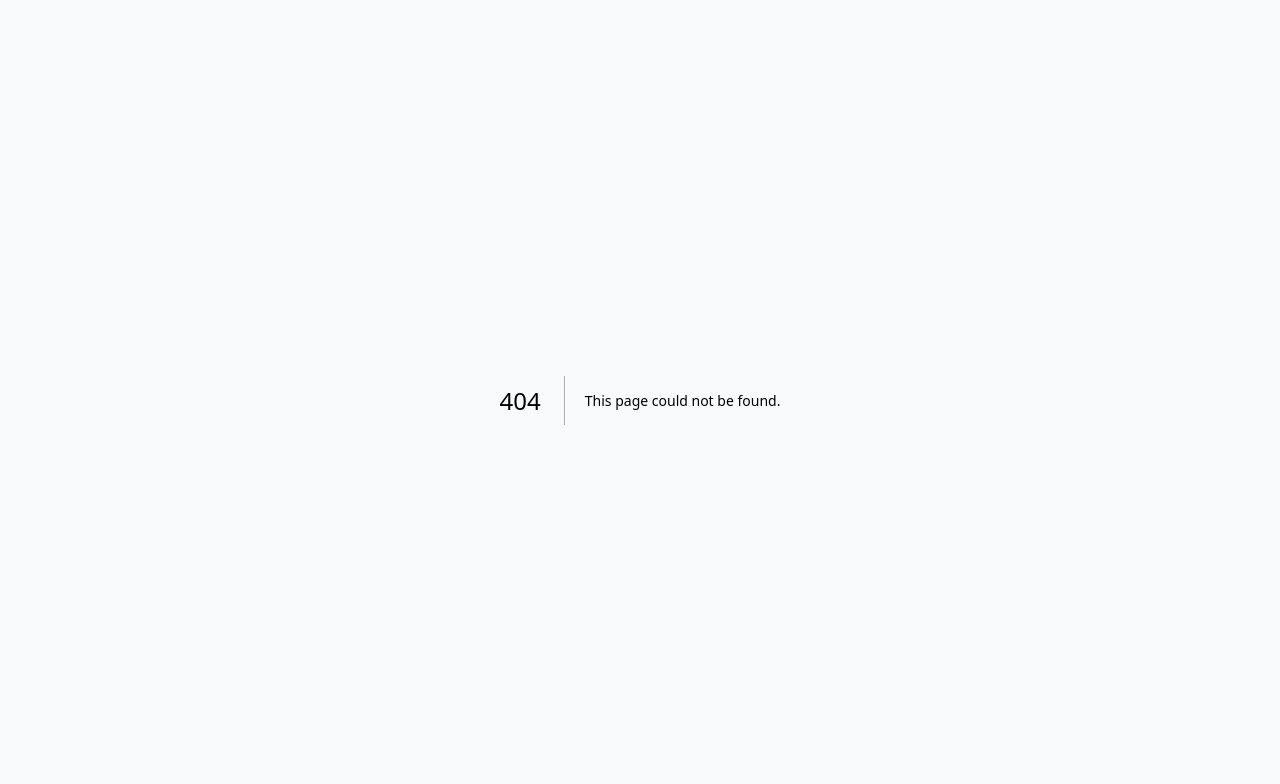
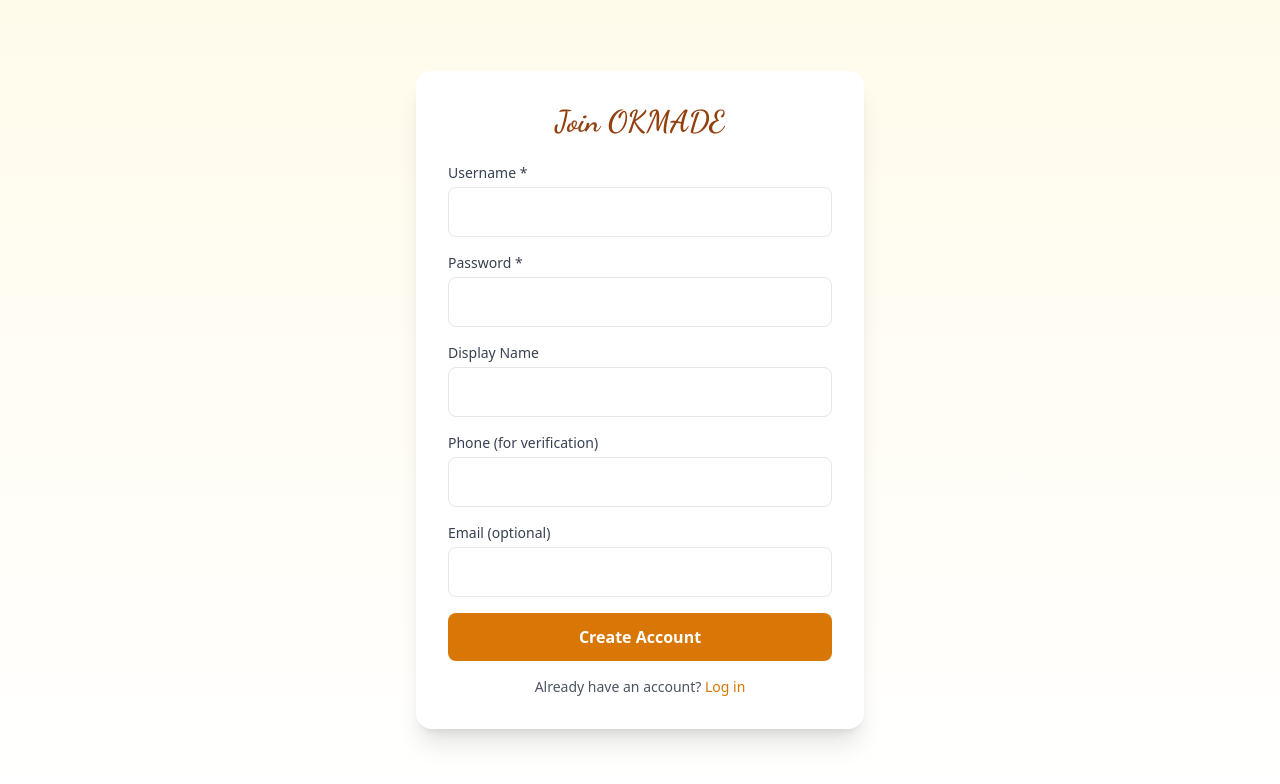
Before and after one commit to ihedioranmapromise-dev/OKMADE-FUNITURE-WEBSITE-, a Next.js app: page /client/signup in a window 1280 px wide. Before the commit this address had no page. Shown: the top 784 px of the page. Built offline with nearby package versions, Linux system fonts and the light colour scheme; no server answers.

Commit message:
Implement client signup functionality
This component handles user signup, including username and password validation, password hashing, and client data insertion into the Supabase database.

```diff
--- /dev/null
+++ b/app/client/signup/page.js
@@ -0,0 +1,101 @@
+"use client";
+import { useState } from "react";
+import { createClient } from "@supabase/supabase-js";
+import { useRouter } from "next/navigation";
+import bcrypt from "bcryptjs"; // You'll need to install: npm install bcryptjs
+
+const supabase = createClient(
+  process.env.NEXT_PUBLIC_SUPABASE_URL,
+  process.env.NEXT_PUBLIC_SUPABASE_ANON_KEY
+);
+
+export default function ClientSignup() {
+  const [username, setUsername] = useState("");
+  const [password, setPassword] = useState("");
+  const [displayName, setDisplayName] = useState("");
+  const [phone, setPhone] = useState("");
+  const [email, setEmail] = useState("");
+  const [loading, setLoading] = useState(false);
+  const [message, setMessage] = useState("");
+  const router = useRouter();
+
+  const handleSubmit = async (e) => {
+    e.preventDefault();
+    if (!username || !password) {
+      setMessage("Username and password are required.");
+      return;
+    }
+    setLoading(true);
+    setMessage("");
+    try {
+      // Check if username already exists
+      const { data: existing, error: checkError } = await supabase
+        .from("clients")
+        .select("id")
+        .eq("username", username)
+        .single();
+      if (existing) {
+        setMessage("Username already taken.");
+        setLoading(false);
+        return;
+      }
+      // Hash password
+      const salt = bcrypt.genSaltSync(10);
+      const hash = bcrypt.hashSync(password, salt);
+      // Insert client
+      const { error: insertError } = await supabase.from("clients").insert([
+        {
+          username,
+          password_hash: hash,
+          display_name: displayName || username,
+          phone,
+          email,
+        },
+      ]);
+      if (insertError) throw insertError;
+      setMessage("Account created! Please log in.");
+      setTimeout(() => router.push("/client/login"), 2000);
+    } catch (err) {
+      setMessage("Error: " + err.message);
+    } finally {
+      setLoading(false);
+    }
+  };
+
+  return (
+    <div className="min-h-screen flex items-center justify-center bg-gradient-to-b from-amber-50 to-white py-12 px-4">
+      <div className="max-w-md w-full bg-white rounded-2xl shadow-xl p-8">
+        <h1 className="text-3xl font-bold text-center text-amber-800 mb-6 font-['Dancing_Script',_cursive]">Join OKMADE</h1>
+        <form onSubmit={handleSubmit} className="space-y-4">
+          <div>
+            <label className="block text-sm font-medium text-gray-700">Username *</label>
+            <input type="text" value={username} onChange={(e) => setUsername(e.target.value)} className="w-full mt-1 p-3 border rounded-lg focus:ring-2 focus:ring-amber-500 focus:border-amber-500" required />
+          </div>
+          <div>
+            <label className="block text-sm font-medium text-gray-700">Password *</label>
+            <input type="password" value={password} onChange={(e) => setPassword(e.target.value)} className="w-full mt-1 p-3 border rounded-lg focus:ring-2 focus:ring-amber-500 focus:border-amber-500" required />
+          </div>
+          <div>
+            <label className="block text-sm font-medium text-gray-700">Display Name</label>
+            <input type="text" value={displayName} onChange={(e) => setDisplayName(e.target.value)} className="w-full mt-1 p-3 border rounded-lg focus:ring-2 focus:ring-amber-500 focus:border-amber-500" />
+          </div>
+          <div>
+            <label className="block text-sm font-medium text-gray-700">Phone (for verification)</label>
+            <input type="text" value={phone} onChange={(e) => setPhone(e.target.value)} className="w-full mt-1 p-3 border rounded-lg focus:ring-2 focus:ring-amber-500 focus:border-amber-500" />
+          </div>
+          <div>
+            <label className="block text-sm font-medium text-gray-700">Email (optional)</label>
+            <input type="email" value={email} onChange={(e) => setEmail(e.target.value)} className="w-full mt-1 p-3 border rounded-lg focus:ring-2 focus:ring-amber-500 focus:border-amber-500" />
+          </div>
+          <button type="submit" disabled={loading} className="w-full bg-amber-600 hover:bg-amber-700 text-white font-semibold py-3 rounded-lg transition disabled:opacity-50">
+            {loading ? "Creating..." : "Create Account"}
+          </button>
+          {message && <p className={`text-center text-sm ${message.includes("Error") ? "text-red-500" : "text-green-600"}`}>{message}</p>}
+        </form>
+        <p className="text-center text-sm text-gray-600 mt-4">
+          Already have an account? <a href="/client/login" className="text-amber-600 hover:underline">Log in</a>
+        </p>
+      </div>
+    </div>
+  );
+}
```
